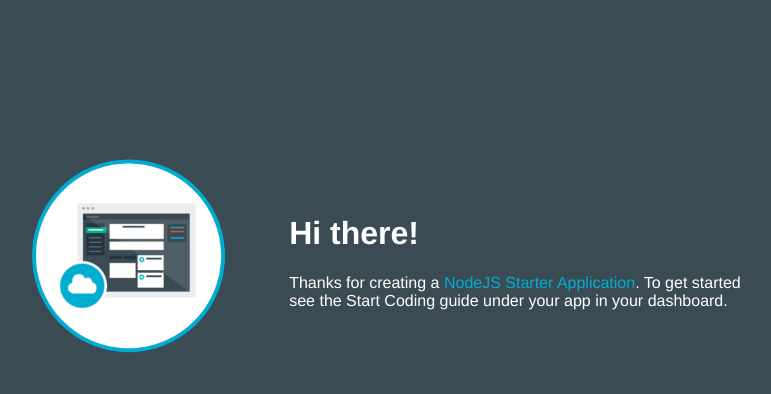
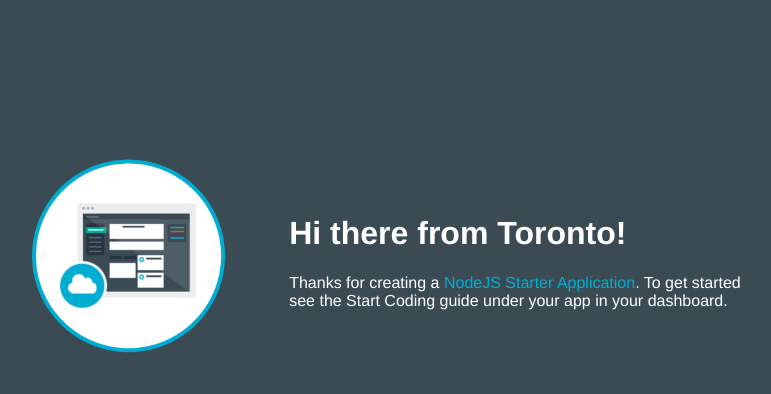
Before and after one commit to sarielda/se-myczapp-toolchain, a website: page public/index.html in a window 1280 px wide. Shown: the whole page, without its empty margins (253-1024 px from the left). Drawn offline with Linux system fonts and the light colour scheme.

Commit message:
first change

```diff
--- a/public/index.html
+++ b/public/index.html
@@ -15,7 +15,7 @@
         <td style= "width:30%;">
           <img class = "newappIcon" src="images/newapp-icon.png">
         <td>
-            <h1>Hi there!</h1>
+            <h1>Hi there from Toronto!</h1>
           <p>Thanks for creating a
             <span class = "blue">NodeJS Starter Application</span>.
             To get started see the Start Coding guide under your app in your dashboard.
```
Also changed, not shown: 1 other file.
